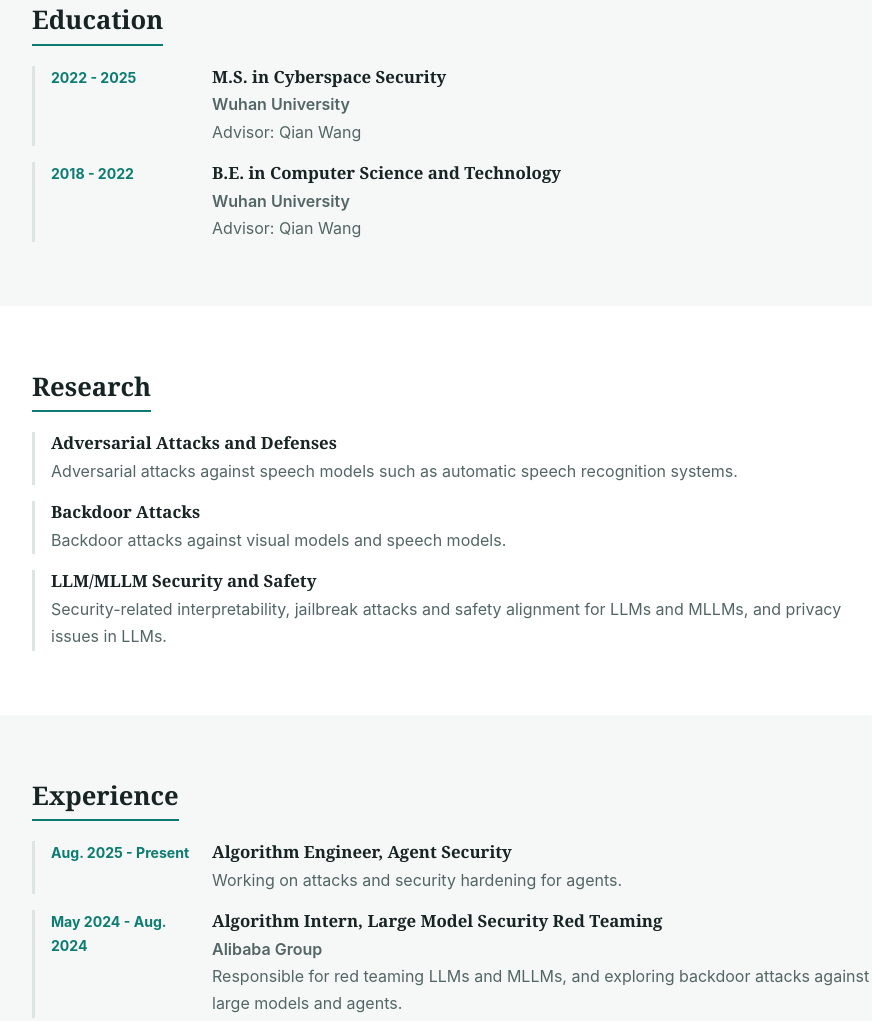
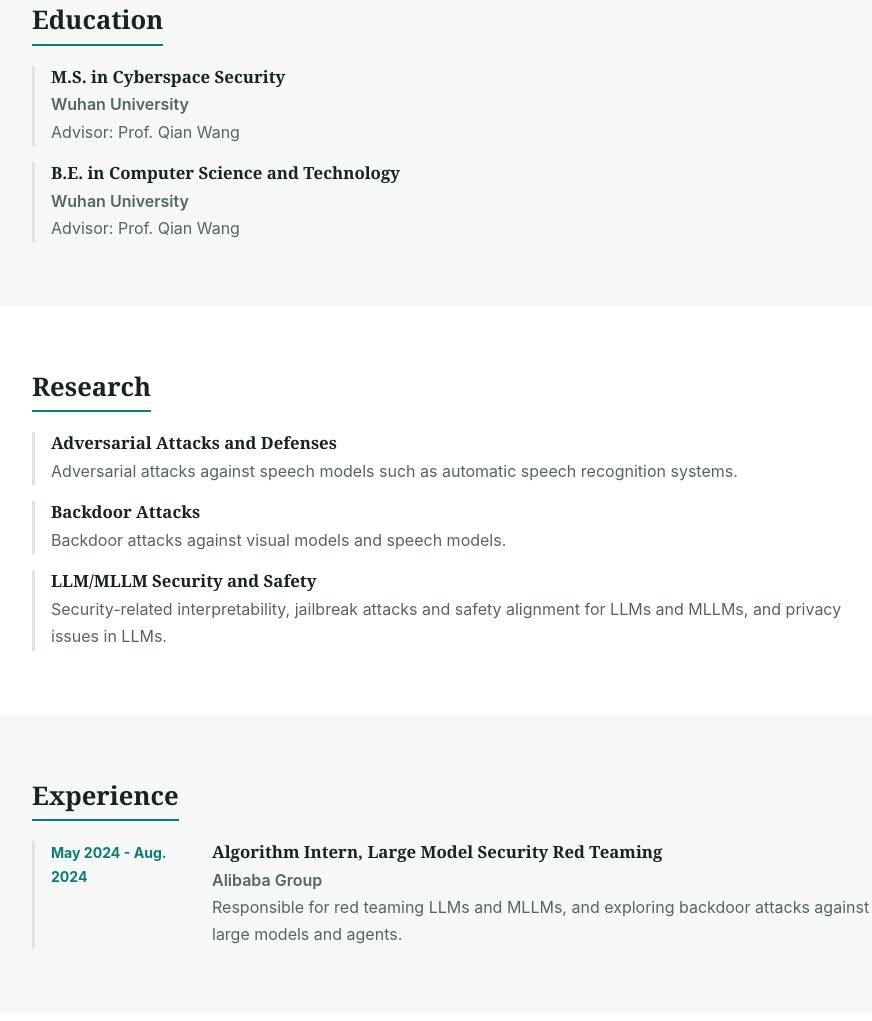
Before and after one commit to ZhengFangWHU/zhengfangwhu.github.io, a plain HTML site: page index.html in a window 1280 px wide. Shown: the part 467-1488 px from the top of the page, without its empty margins (178-1050 px from the left). Drawn offline with Linux system fonts and the light colour scheme.

Commit message:
Refine education and experience content

```diff
--- a/data.js
+++ b/data.js
@@ -15,16 +15,16 @@ const siteData = {
   ],
   education: [
     {
-      date: "2022 - 2025",
+      date: "",
       title: "M.S. in Cyberspace Security",
       place: "Wuhan University",
-      detail: "Advisor: Qian Wang"
+      detail: "Advisor: Prof. Qian Wang"
     },
     {
-      date: "2018 - 2022",
+      date: "",
       title: "B.E. in Computer Science and Technology",
       place: "Wuhan University",
-      detail: "Advisor: Qian Wang"
+      detail: "Advisor: Prof. Qian Wang"
     }
   ],
   research: [
@@ -42,12 +42,6 @@ const siteData = {
     }
   ],
   experience: [
-    {
-      date: "Aug. 2025 - Present",
-      title: "Algorithm Engineer, Agent Security",
-      place: "",
-      detail: "Working on attacks and security hardening for agents."
-    },
     {
       date: "May 2024 - Aug. 2024",
       title: "Algorithm Intern, Large Model Security Red Teaming",
--- a/render.js
+++ b/render.js
@@ -47,8 +47,8 @@
     return items
       .map(
         (item) => `
-          <article class="timeline-item">
-            <div class="timeline-date">${escapeHtml(item.date)}</div>
+          <article class="timeline-item${item.date ? "" : " timeline-item-no-date"}">
+            ${item.date ? `<div class="timeline-date">${escapeHtml(item.date)}</div>` : ""}
             <div class="timeline-detail">
               <h3>${escapeHtml(item.title)}</h3>
               ${item.place ? `<p class="timeline-place">${escapeHtml(item.place)}</p>` : ""}
--- a/styles.css
+++ b/styles.css
@@ -291,6 +291,10 @@ h3 {
   font-weight: 700;
 }
 
+.timeline-item-no-date {
+  grid-template-columns: 1fr;
+}
+
 .timeline-place {
   font-weight: 600;
 }
```
